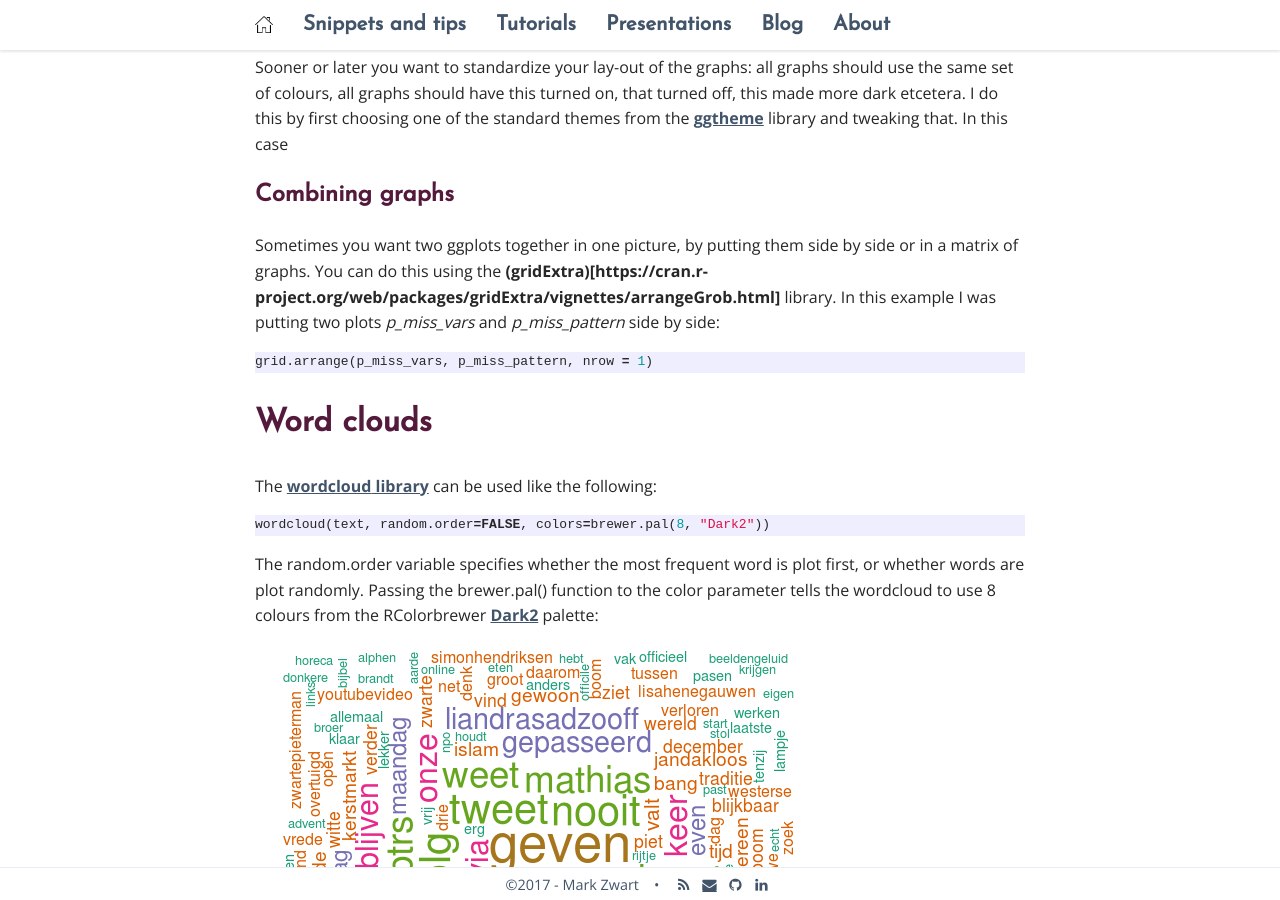
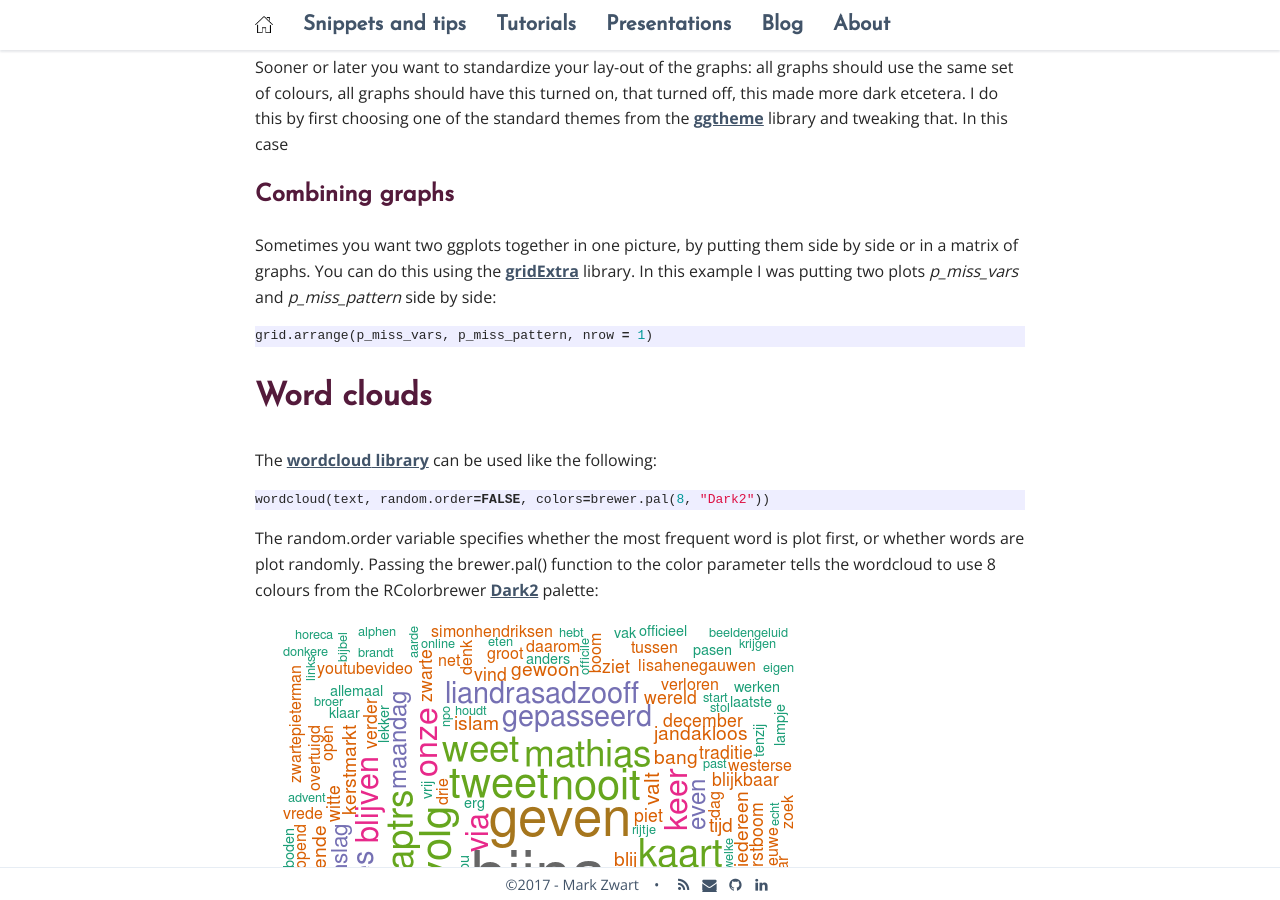
Before and after one commit to mark-me/mark-me.github.io, a Jekyll site: the page built from _pages/snippets-and-tips/graphs/graphs.md, in a window 1280 px wide and 900 px high, scrolled down 1917 px. Built offline with Jekyll 4.4.1, drawn with Linux system fonts in a browser that asks for light colours; nearby versions of some CDN libraries; comment, search, counter and statistics services are not loaded.

Commit message:
Update graphs.md

````diff
--- a/_pages/snippets-and-tips/graphs/graphs.md
+++ b/_pages/snippets-and-tips/graphs/graphs.md
@@ -57,7 +57,7 @@
 
 ## Combining graphs
 
-Sometimes you want two ggplots together in one picture, by putting them side by side or in a matrix of graphs. You can do this using the **(gridExtra)[https://cran.r-project.org/web/packages/gridExtra/vignettes/arrangeGrob.html]** library. In this example I was putting two plots _p_miss_vars_ and _p_miss_pattern_ side by side:
+Sometimes you want two ggplots together in one picture, by putting them side by side or in a matrix of graphs. You can do this using the **[gridExtra](https://cran.r-project.org/web/packages/gridExtra/vignettes/arrangeGrob.html)** library. In this example I was putting two plots _p_miss_vars_ and _p_miss_pattern_ side by side:
 ```r
 grid.arrange(p_miss_vars, p_miss_pattern, nrow = 1)
 ```
````
